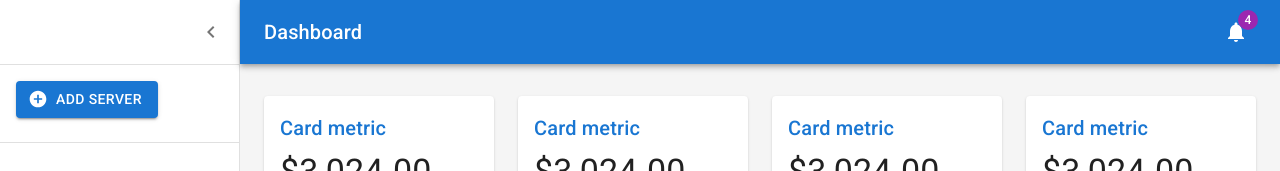
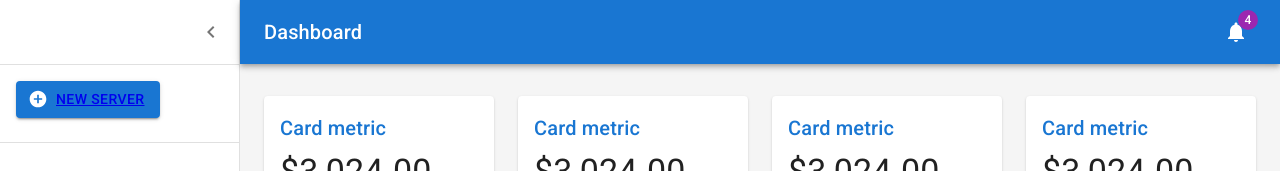
Before and after one commit to AAteddy/Argos, a React (Vite) app in the folder client_react/: page /dashboard in a window 1280 px wide. Shown: the top 171 px of the page. Built offline with nearby package versions, Linux system fonts and the light colour scheme; what react-token-auth would draw is missing.

Commit message:
ListItems component created for listing servers

```diff
--- a/client_react/src/components/dashboard/AddItemButton.tsx
+++ b/client_react/src/components/dashboard/AddItemButton.tsx
@@ -7,8 +7,7 @@ import { Link } from "react-router-dom";
 const AddItemButton = () => {
   return (
     <Button variant="contained" startIcon={<AddCircle />}>
-      <Link to={"/server"}></Link>
-      Add Server
+      <Link to={"/server"}>New Server</Link>
     </Button>
   );
 };
```
Also changed, not shown: client_react/src/components/dashboard/ListItems.tsx (added, +20 -0 lines), client_react/src/main.tsx (+1 -6 lines).
